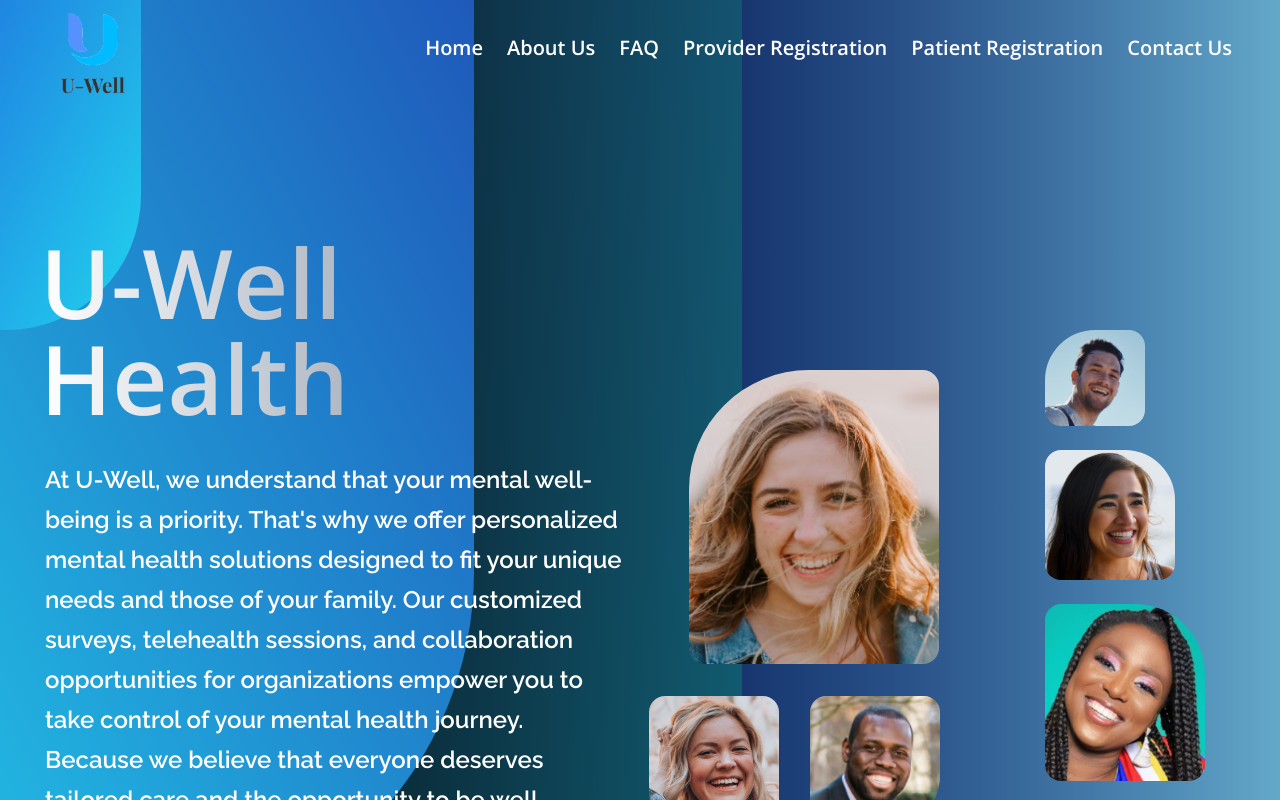
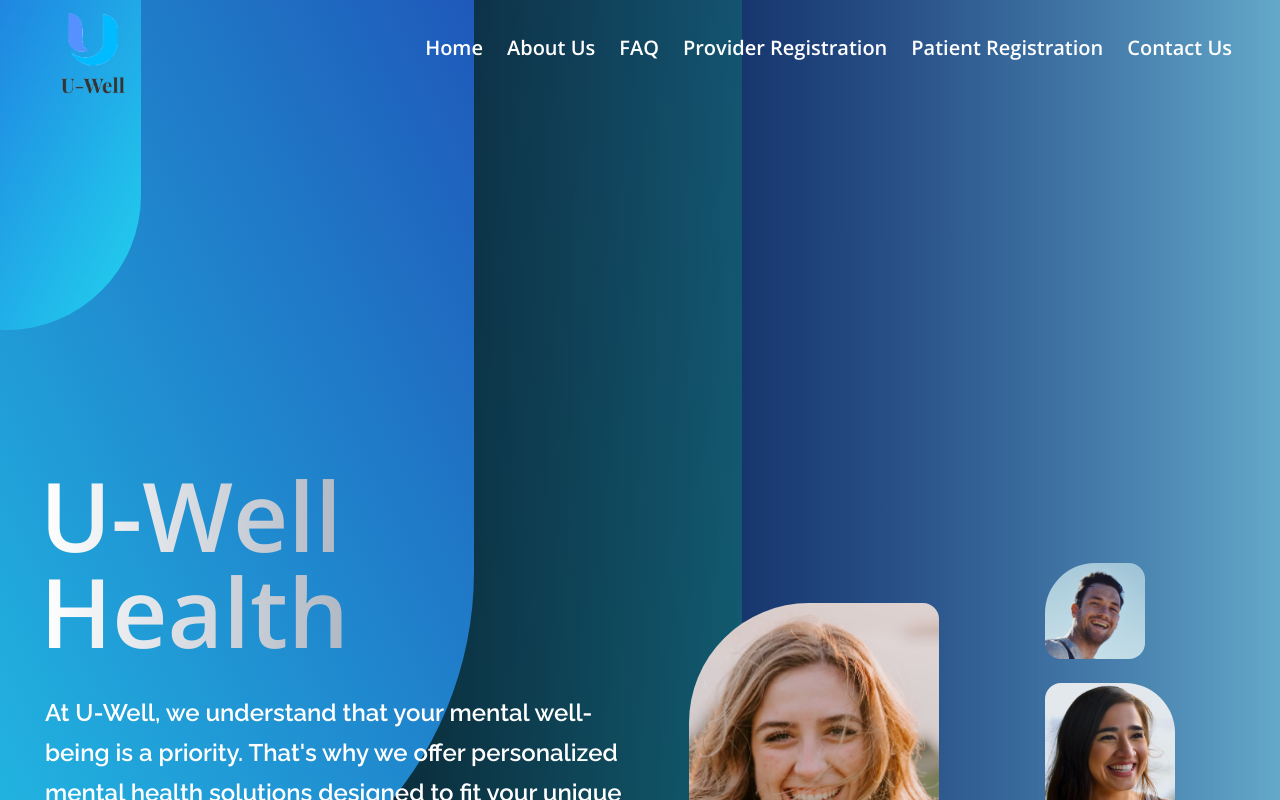
Before and after one commit to Jkhall81/U-Well, a Next.js app: page /home in a window 1280 px wide. Shown: the top 800 px of the page. Built offline with nearby package versions, Linux system fonts and the light colour scheme; what react-slugify would draw is missing.

Commit message:
i think all the foundational stuff is good, can start messing with design.

```diff
--- a/app/(tabs)/home/page.tsx
+++ b/app/(tabs)/home/page.tsx
@@ -157,12 +157,9 @@
               </motion.div>
             </div>
           </div>
-          <div
-            style={{ marginTop: `${1200}px` }}
-            className={`absolute left-0 flex w-full items-center justify-between pb-2`}
-          >
-            <Footer />
-          </div>
+        </div>
+        <div className="absolute mt-[1300px] w-full">
+          <Footer />
         </div>
       </div>
     </main>
--- a/app/layout.tsx
+++ b/app/layout.tsx
@@ -6,6 +6,7 @@
 import { MobileNav } from "@/components/MobileNav";
 import { ScrollDetector } from "@/components/ScrollDetector";
 import { BackgroundContent } from "@/components/BackgroundContent";
+import { Footer } from "@/components/Footer";
 
 const open_sans = Open_Sans({
   subsets: ["latin"],
@@ -31,13 +32,13 @@
     <html lang="en">
       <body
         className={cn(
-          "h-full overflow-y-hidden bg-gradient-to-r from-indigo-700  via-blue-600 to-sky-300",
+          "overflow-y-hidden bg-gradient-to-r from-indigo-700  via-blue-600 to-sky-300",
           open_sans.className,
         )}
       >
-        <NavBar />
-        <MobileNav />
-        <main className="overflow-x-hidden overflow-y-scroll">
+        <main className="overflow-x-hidden">
+          <NavBar />
+          <MobileNav />
           <BackgroundContent />
           <div className="fixed bottom-0 left-0 top-0 z-[15] h-full w-full bg-black/20 bg-gradient-to-r from-black" />
           {children}
--- a/components/BackgroundContent.tsx
+++ b/components/BackgroundContent.tsx
@@ -1,9 +1,17 @@
+import Image from "next/image";
+
 export const BackgroundContent = () => {
   return (
     <div className="">
       <div className="absolute z-30 ml-[-10vw] mt-[-190px] h-[520px] w-[21vw] rounded-full bg-gradient-to-br from-blue-700 to-cyan-400" />
       <div className="absolute z-20 ml-[-19vw] mt-[-490px] h-[1420px] w-[56vw] rounded-full bg-gradient-to-bl from-blue-800 to-cyan-400" />
       <div className="absolute z-10 ml-[-20vw] mt-[-490px] h-[1920px] w-[78vw] rounded-full bg-gradient-to-br from-blue-500 to-cyan-400" />
+      <Image
+        src="/Hero.png"
+        alt="Image of mind being repaired"
+        height={350}
+        width={350}
+      />
     </div>
   );
 };
```
Also changed, not shown: public/Hero.png (added).
